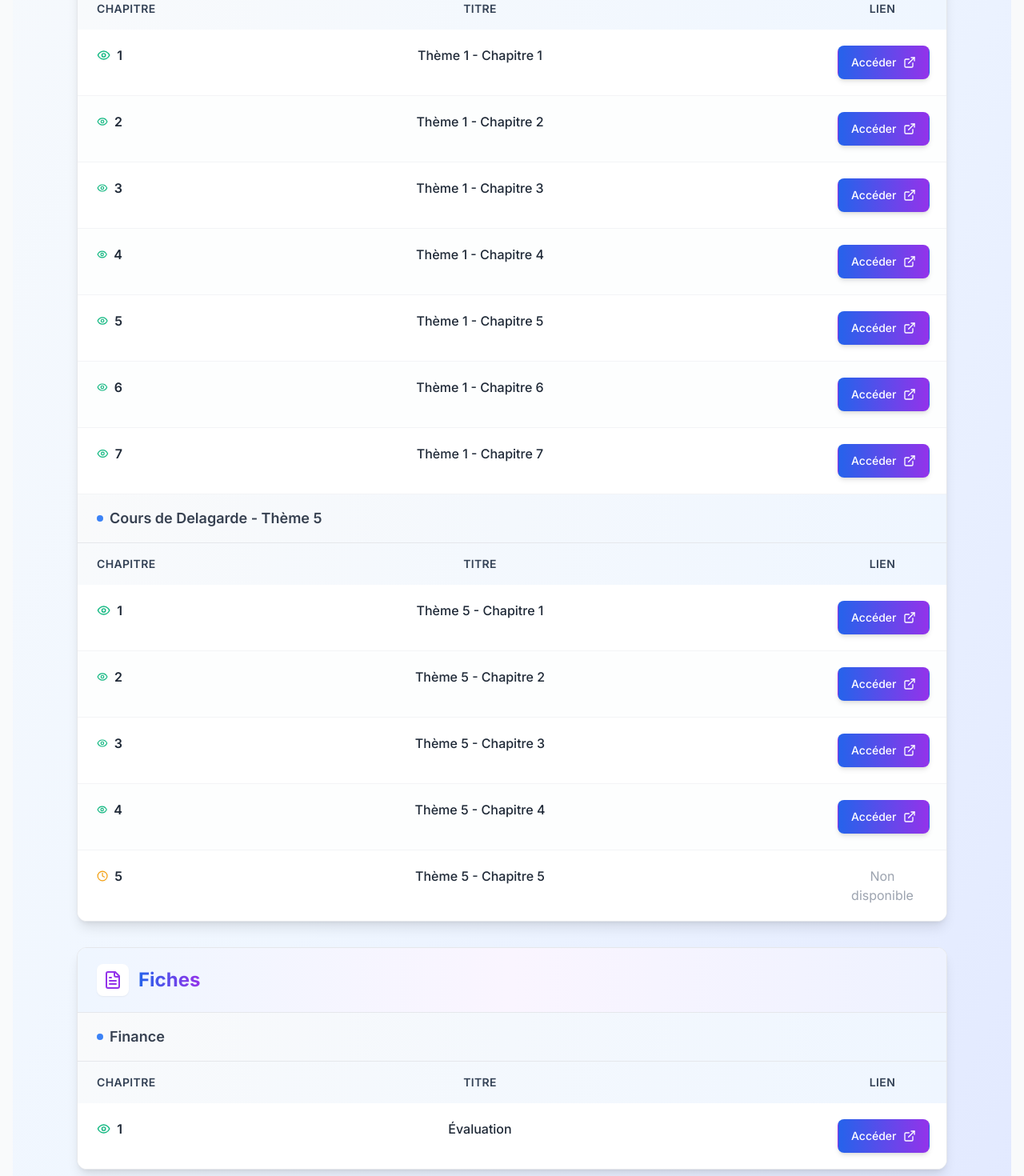
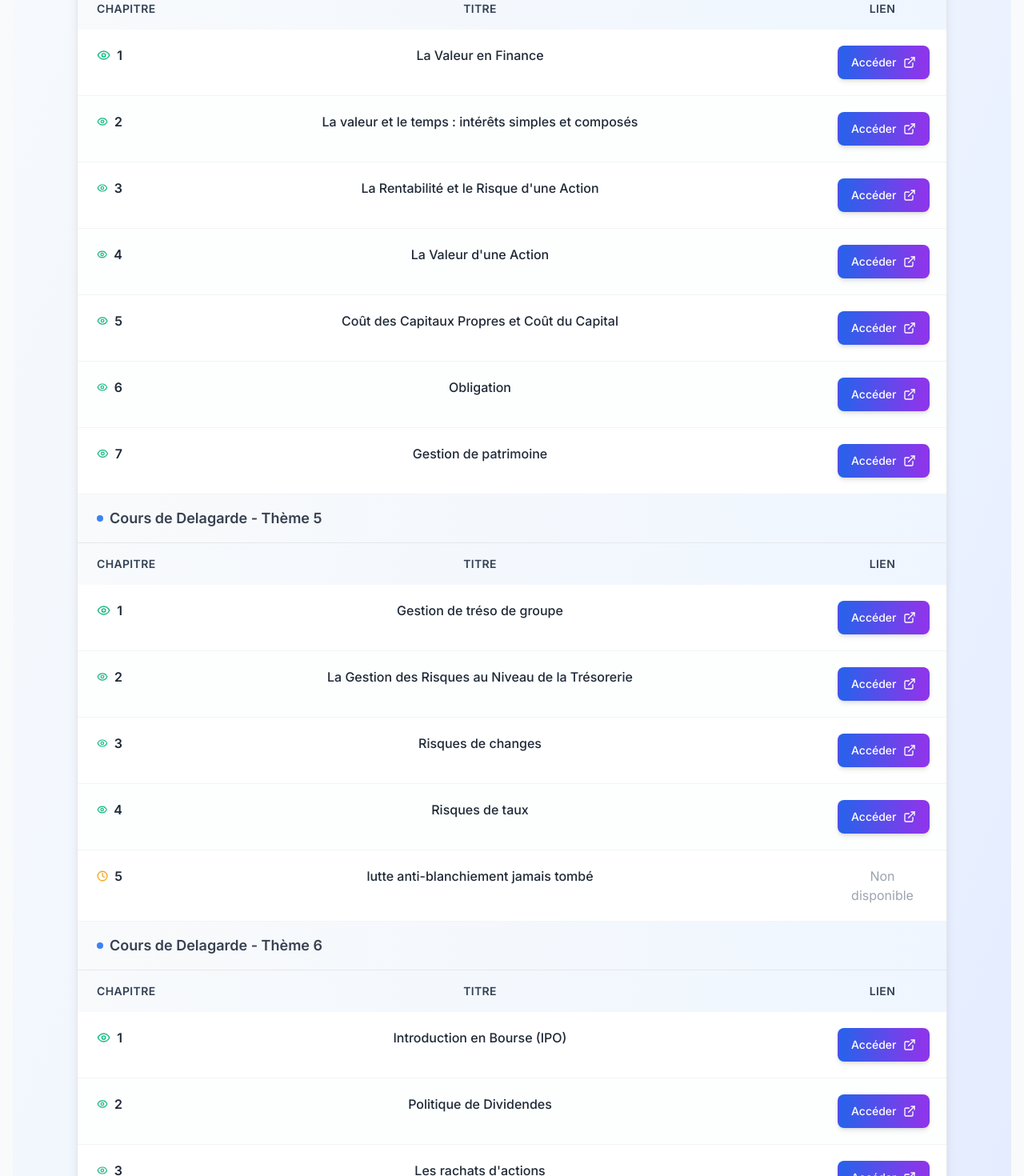
Before and after one commit to joraton/repertoire-cours-autres, a Next.js app: page / in a window 1280 px wide. Shown: the part 960-2430 px from the top of the page at 80% size. Built offline with nearby package versions, Linux system fonts and the light colour scheme.

Commit message:
Update Theme 5 Chapter 4 URL to new Vercel deployment

```diff
--- a/src/app/page.tsx
+++ b/src/app/page.tsx
@@ -17,7 +17,7 @@ const chaptersData: ChapterLink[] = [
   {
     id: 1,
     chapterNumber: "1",
-    title: "Chapitre 1",
+    title: "Évaluation Financière",
     url: "https://lewyne-1.vercel.app/",
     status: 'active' as const,
     category: "Finance",
@@ -26,7 +26,7 @@ const chaptersData: ChapterLink[] = [
   {
     id: 2,
     chapterNumber: "2",
-    title: "Chapitre 2",
+    title: "Les Options Financières",
     url: "https://lewyne-2.vercel.app/",
     status: 'active' as const,
     category: "Finance",
@@ -35,7 +35,7 @@ const chaptersData: ChapterLink[] = [
   {
     id: 3,
     chapterNumber: "3",
-    title: "Chapitre 3",
+    title: "Les Décisions de Financement",
     url: "https://lewyne-3.vercel.app/",
     status: 'active' as const,
     category: "Finance",
@@ -45,7 +45,7 @@ const chaptersData: ChapterLink[] = [
   {
     id: 4,
     chapterNumber: "1",
-    title: "Choix de Financement",
+    title: "Choix de financement",
     url: "https://dietz-choixfi.vercel.app/",
     status: 'active' as const,
     category: "Finance",
@@ -55,7 +55,7 @@ const chaptersData: ChapterLink[] = [
   {
     id: 8,
     chapterNumber: "1",
-    title: "Thème 1 - Chapitre 1",
+    title: "La Valeur en Finance",
     url: "https://finance-chap1.vercel.app/",
     status: 'active' as const,
     category: "Finance",
@@ -64,7 +64,7 @@ const chaptersData: ChapterLink[] = [
   {
     id: 9,
     chapterNumber: "2",
-    title: "Thème 1 - Chapitre 2",
+    title: "La valeur et le temps : intérêts simples et composés",
     url: "https://finance-chap2.vercel.app/",
     status: 'active' as const,
     category: "Finance",
@@ -73,7 +73,7 @@ const chaptersData: ChapterLink[] = [
   {
     id: 10,
     chapterNumber: "3",
-    title: "Thème 1 - Chapitre 3",
+    title: "La Rentabilité et le Risque d'une Action",
     url: "https://finance-chap3.vercel.app/",
     status: 'active' as const,
     category: "Finance",
@@ -82,7 +82,7 @@ const chaptersData: ChapterLink[] = [
   {
     id: 11,
     chapterNumber: "4",
-    title: "Thème 1 - Chapitre 4",
+    title: "La Valeur d'une Action",
     url: "https://finance-chap4.vercel.app/",
     status: 'active' as const,
     category: "Finance",
@@ -91,7 +91,7 @@ const chaptersData: ChapterLink[] = [
   {
     id: 12,
     chapterNumber: "5",
-    title: "Thème 1 - Chapitre 5",
+    title: "Coût des Capitaux Propres et Coût du Capital",
     url: "https://finance-chapitre5.vercel.app/",
     status: 'active' as const,
     category: "Finance",
@@ -100,7 +100,7 @@ const chaptersData: ChapterLink[] = [
   {
     id: 13,
     chapterNumber: "6",
-    title: "Thème 1 - Chapitre 6",
+    title: "Obligation",
     url: "https://finance-chapitre6.vercel.app/",
     status: 'active' as const,
     category: "Finance",
@@ -109,7 +109,7 @@ const chaptersData: ChapterLink[] = [
   {
     id: 14,
     chapterNumber: "7",
-    title: "Thème 1 - Chapitre 7",
+    title: "Gestion de patrimoine",
     url: "https://finance-chapitre7.vercel.app/",
     status: 'active' as const,
     category: "Finance",
@@ -119,7 +119,7 @@ const chaptersData: ChapterLink[] = [
   {
     id: 15,
     chapterNumber: "1",
-    title: "Thème 5 - Chapitre 1",
+    title: "Gestion de tréso de groupe",
     url: "https://finance-chapitre1.vercel.app",
     status: 'active' as const,
     category: "Finance",
@@ -128,7 +128,7 @@ const chaptersData: ChapterLink[] = [
   {
     id: 16,
     chapterNumber: "2",
-    title: "Thème 5 - Chapitre 2",
+    title: "La Gestion des Risques au Niveau de la Trésorerie",
     url: "https://finance-th5-chap2.vercel.app/",
     status: 'active' as const,
     category: "Finance",
@@ -137,7 +137,7 @@ const chaptersData: ChapterLink[] = [
   {
     id: 17,
     chapterNumber: "3",
-    title: "Thème 5 - Chapitre 3",
+    title: "Risques de changes",
     url: "https://finance-th5-chap3.vercel.app/",
     status: 'active' as const,
     category: "Finance",
@@ -146,8 +146,8 @@ const chaptersData: ChapterLink[] = [
   {
     id: 18,
     chapterNumber: "4",
-    title: "Thème 5 - Chapitre 4",
-    url: "https://finance-chapitre4.vercel.app",
+    title: "Risques de taux",
+    url: "https://chapitre-4-theme5-v47u.vercel.app/",
     status: 'active' as const,
     category: "Finance",
     subcategory: "Cours de Delagarde - Thème 5"
@@ -155,18 +155,82 @@ const chaptersData: ChapterLink[] = [
   {
     id: 19,
     chapterNumber: "5",
-    title: "Thème 5 - Chapitre 5",
+    title: "lutte anti-blanchiement jamais tombé",
     url: "",
     status: 'coming-soon' as const,
     category: "Finance",
     subcategory: "Cours de Delagarde - Thème 5"
   },
+  // Finance - Cours de Delagarde - Thème 6
+  {
+    id: 21,
+    chapterNumber: "1",
+    title: "Introduction en Bourse (IPO)",
+    url: "https://finance-th6-chap1.vercel.app/",
+    status: 'active' as const,
+    category: "Finance",
+    subcategory: "Cours de Delagarde - Thème 6"
+  },
+  {
+    id: 22,
+    chapterNumber: "2",
+    title: "Politique de Dividendes",
+    url: "https://financeth6chap2.vercel.app/",
+    status: 'active' as const,
+    category: "Finance",
+    subcategory: "Cours de Delagarde - Thème 6"
+  },
+  {
+    id: 23,
+    chapterNumber: "3",
+    title: "Les rachats d'actions",
+    url: "https://finance-course-site.vercel.app/",
+    status: 'active' as const,
+    category: "Finance",
+    subcategory: "Cours de Delagarde - Thème 6"
+  },
+  {
+    id: 24,
+    chapterNumber: "4",
+    title: "Finance d'Entreprise",
+    url: "https://financeth6chap4.vercel.app/",
+    status: 'active' as const,
+    category: "Finance",
+    subcategory: "Cours de Delagarde - Thème 6"
+  },
+  {
+    id: 25,
+    chapterNumber: "5",
+    title: "Fusions-Acquisitions",
+    url: "https://chapitre-5-theme6-oj9q.vercel.app/",
+    status: 'active' as const,
+    category: "Finance",
+    subcategory: "Cours de Delagarde - Thème 6"
+  },
+  {
+    id: 26,
+    chapterNumber: "6",
+    title: "Les Offres Publiques d'Achat et d'Échange",
+    url: "https://chapitre-6-theme6.vercel.app/",
+    status: 'active' as const,
+    category: "Finance",
+    subcategory: "Cours de Delagarde - Thème 6"
+  },
+  {
+    id: 27,
+    chapterNumber: "7",
+    title: "Le Leveraged Buy Out (LBO)",
+    url: "https://chapitre-7-theme6.vercel.app/",
+    status: 'active' as const,
+    category: "Finance",
+    subcategory: "Cours de Delagarde - Thème 6"
+  },
   // Fiches
   {
     id: 20,
     chapterNumber: "1",
-    title: "Évaluation",
-    url: "https://fiche-eval-n34u30te5-jorations-projects.vercel.app/",
+    title: "Pour revoir les 3 méthodes d'évaluations en détail",
+    url: "https://fiche-eval.vercel.app/",
     status: 'active' as const,
     category: "Fiches",
     subcategory: "Finance"
@@ -175,7 +239,7 @@ const chaptersData: ChapterLink[] = [
   {
     id: 5,
     chapterNumber: "1",
-    title: "Chapitre 1",
+    title: "concepts fondamentaux du contrôle de gestion",
     url: "https://cours-cdg-chap1.vercel.app/",
     status: 'active' as const,
     category: "Contrôle de Gestion"
@@ -183,7 +247,7 @@ const chaptersData: ChapterLink[] = [
   {
     id: 6,
     chapterNumber: "2",
-    title: "Chapitre 2",
+    title: "Les outils de pilotage stratégique et budgétaire de l'entreprise",
     url: "https://cours-cdg-2.vercel.app/",
     status: 'active' as const,
     category: "Contrôle de Gestion"
@@ -191,7 +255,7 @@ const chaptersData: ChapterLink[] = [
   {
     id: 7,
     chapterNumber: "3",
-    title: "Chapitre 3",
+    title: "Pilotage de la performance",
     url: "https://cours-cdg-chap3.vercel.app/",
     status: 'active' as const,
     category: "Contrôle de Gestion"
```
Also changed, not shown: lien.txt.
